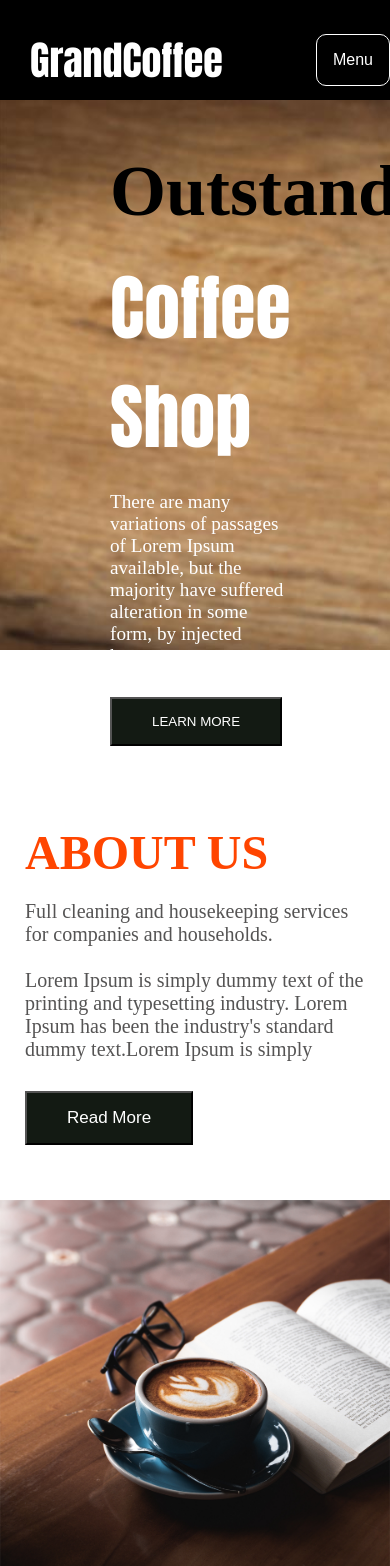
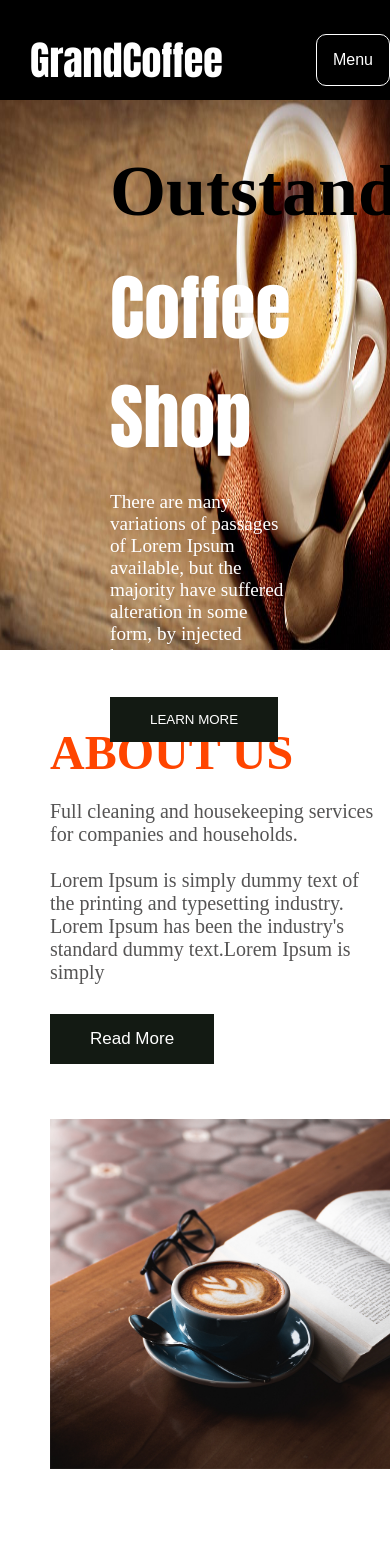
Before and after one commit to NarenderRajput/grand-coffee, a plain HTML site: page index.html in a window 390 px wide. Shown: the top 1566 px of the page. Drawn offline with Linux system fonts and the light colour scheme; files whose address does not match are found by name.

Commit message:
issue fixed

```diff
--- a/assets/css/Webpage1.css
+++ b/assets/css/Webpage1.css
@@ -89,7 +89,7 @@ img {
 
 .block1 {
     background-image: url("../images/coffee.png");
-    background-size: cover;
+    background-size: 100% 100%;
 
     position: relative;
     width: 100%;
@@ -98,7 +98,7 @@ img {
 
 .block1 .div {
     position: absolute;
-    width: 66%;
+    width: 42%;
     top: 110px;
     left: 100px;
 }
@@ -127,6 +127,7 @@ img {
     padding: 15px 40px;
     margin-left: 10px;
     margin-top: 20px;
+    border: none;
 
 }
 
@@ -137,15 +138,17 @@ img {
     margin: auto;
     margin-top: 150px;
     align-items: center;
-    flex-wrap: wrap;
+    margin: 30px;
+
 
 
 }
 
 .block2 .div1 {
     font-size: 20px;
-    width: 550px;
+    width: 45%;
     margin: 25px;
+    margin-left: 15%;
     color: rgb(85, 84, 84);
 
 }
@@ -159,7 +162,7 @@ img {
 }
 
 .block2 img {
-    width: 50%;
+    width: 45%;
     height: auto;
     margin: 25px;
 
@@ -167,11 +170,13 @@ img {
 
 .block2 .div1 button {
     background-color: rgb(19, 26, 19);
+    border: none;
     color: white;
     font-size: 17px;
     padding: 15px 40px;
     margin-left: 10px;
     margin: 30px 0px;
+
 }
 
 .div2 {
@@ -179,6 +184,7 @@ img {
     font-size: 20px;
     margin: auto;
     text-align: center;
+    padding: 20px;
 }
 
 .div2 h1 {
@@ -211,6 +217,10 @@ img {
     margin: 20px;
 }
 
+.block3 .div3 img {
+    height: 100%;
+}
+
 .block3 .div3 img:hover {
     opacity: 0.5;
 }
@@ -241,6 +251,7 @@ img {
   width: 100%;
   height: auto;
   background-image: url("../images/coffee.png");
+  background-size: 100% 100%;
   text-align: center;
 }
 
@@ -297,6 +308,7 @@ img {
     width: 100%;
     margin: auto;
     margin-top: 70px;
+    padding: 20px;
 }
 
 .div8 h1 {
@@ -346,13 +358,13 @@ img {
     width: 100%;
     height: auto;
     margin: auto;
-    flex-wrap: wrap;
+
 }
 
 .block5 .div11 {
     background-image: url("..//images/coffee4.png");
     background-size: cover;
-    width: 100%;
+    width: 68%;
     height: auto;
     padding: 10px;
     text-align: center;
@@ -424,6 +436,20 @@ img {
 
     .block {
         width: 100%;
+
+    }
+
+    .block2 {
+        padding: 20px;
+    }
+
+    .block2 .div1 {
+        width: 90%;
+        margin-left: 0;
+    }
+
+    .block2 img {
+        width: 90%;
     }
 
     .block3 {
@@ -434,16 +460,22 @@ img {
         width: 25%;
     }
 
+    .block4 .div6 {
+        width: 27%;
+    }
+
     .block5 {
         width: 100%;
+
+
     }
 
     .block5 .div11 {
-        width: 50%;
+        width: 90%;
     }
 
     .block5 img {
-        width: 50%;
+        width: 100%;
         height: 100%;
     }
 
@@ -471,6 +503,15 @@ img {
         width: 100%;
     }
 
+    .block2 .div1 {
+        width: 90%;
+
+    }
+
+    .block2 img {
+        width: 90%;
+    }
+
     .block3 {
         width: 100%;
     }
@@ -485,6 +526,7 @@ img {
 
     .block5 {
         width: 100%;
+        flex-wrap: wrap;
     }
 
     .block5 .div11 {
@@ -525,6 +567,10 @@ img {
         top: 40px;
     }
 
+    .block2 {
+        flex-wrap: wrap;
+    }
+
     .block2 .div1 {
         width: 100%;
     }
@@ -558,6 +604,7 @@ img {
 
     .block5 {
         width: 100%;
+        flex-wrap: wrap;
     }
 
     .block5 .div11 {
```
Also changed, not shown: index.html (+1 -0 lines).
